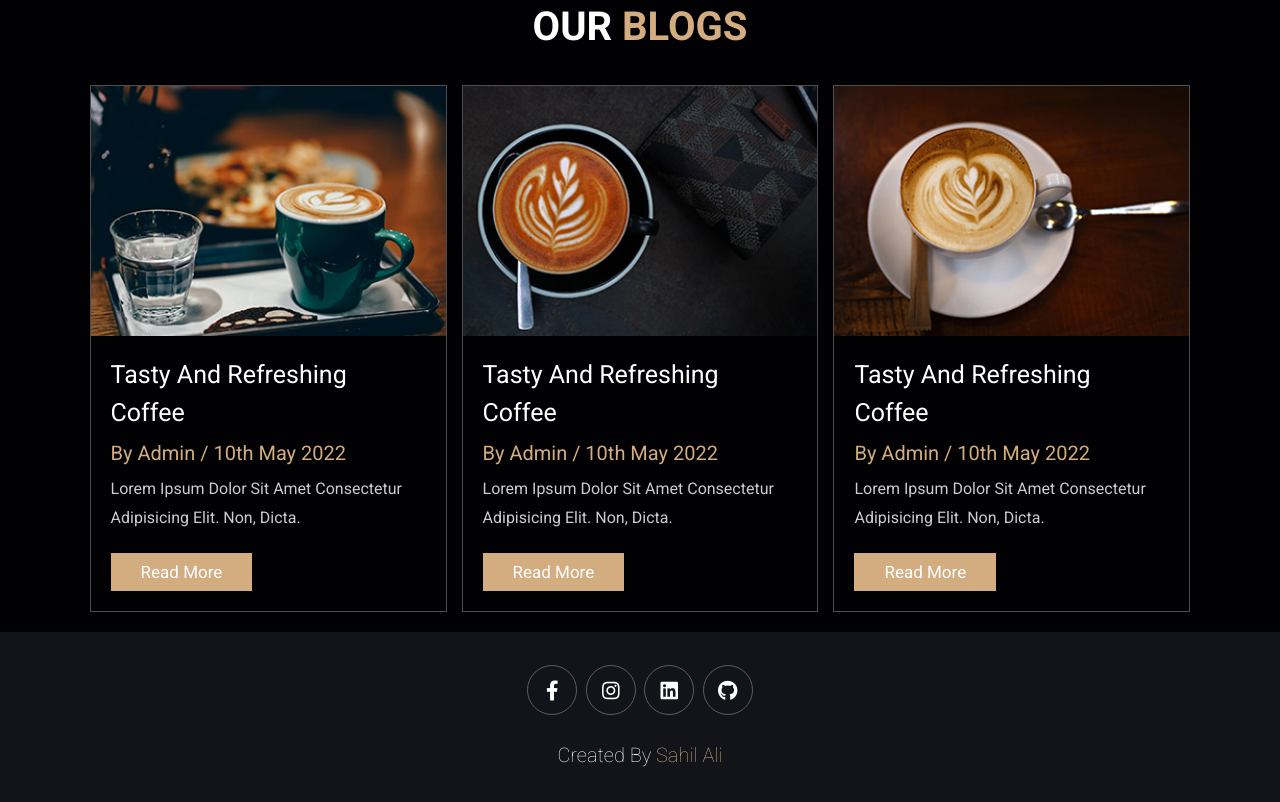
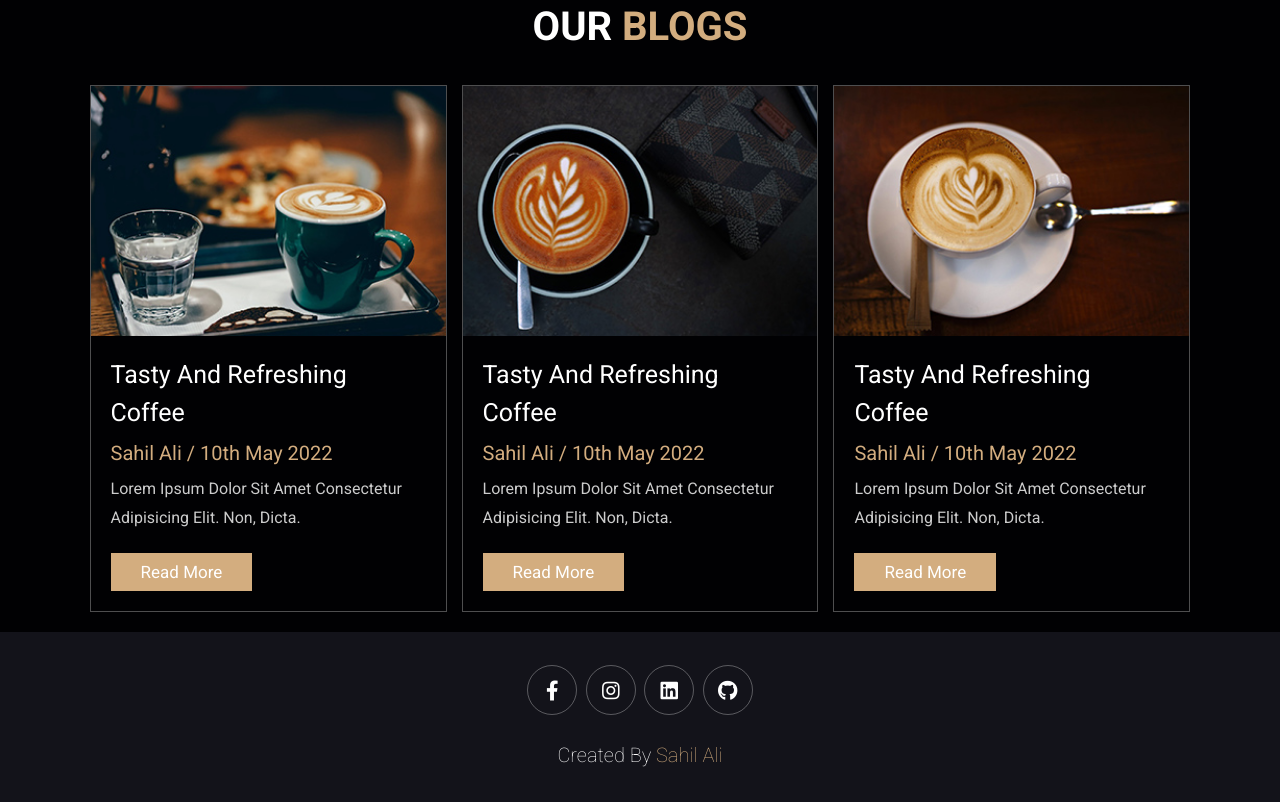
Before and after one commit to mesaheel/Coffee-House, a plain HTML site: page index.html in a window 1280 px wide. Shown: the part 3906-4708 px from the top of the page. Drawn offline with Linux system fonts and the light colour scheme.

Commit message:
Update index.html

```diff
--- a/index.html
+++ b/index.html
@@ -362,7 +362,7 @@
                 </div>
                 <div class="content">
                     <a href="#" class="title">tasty and refreshing coffee</a>
-                    <span>by admin / 10th may 2022</span>
+                    <span>Sahil Ali / 10th may 2022</span>
                     <p>Lorem ipsum dolor sit amet consectetur adipisicing elit. Non, dicta.</p>
                     <a href="#" class="btn">read more</a>
                 </div>
@@ -374,7 +374,7 @@
                 </div>
                 <div class="content">
                     <a href="#" class="title">tasty and refreshing coffee</a>
-                    <span>by admin / 10th may 2022</span>
+                    <span>Sahil Ali / 10th may 2022</span>
                     <p>Lorem ipsum dolor sit amet consectetur adipisicing elit. Non, dicta.</p>
                     <a href="#" class="btn">read more</a>
                 </div>
@@ -386,7 +386,7 @@
                 </div>
                 <div class="content">
                     <a href="#" class="title">tasty and refreshing coffee</a>
-                    <span>by admin / 10th may 2022</span>
+                    <span>Sahil Ali / 10th may 2022</span>
                     <p>Lorem ipsum dolor sit amet consectetur adipisicing elit. Non, dicta.</p>
                     <a href="#" class="btn">read more</a>
                 </div>
```
